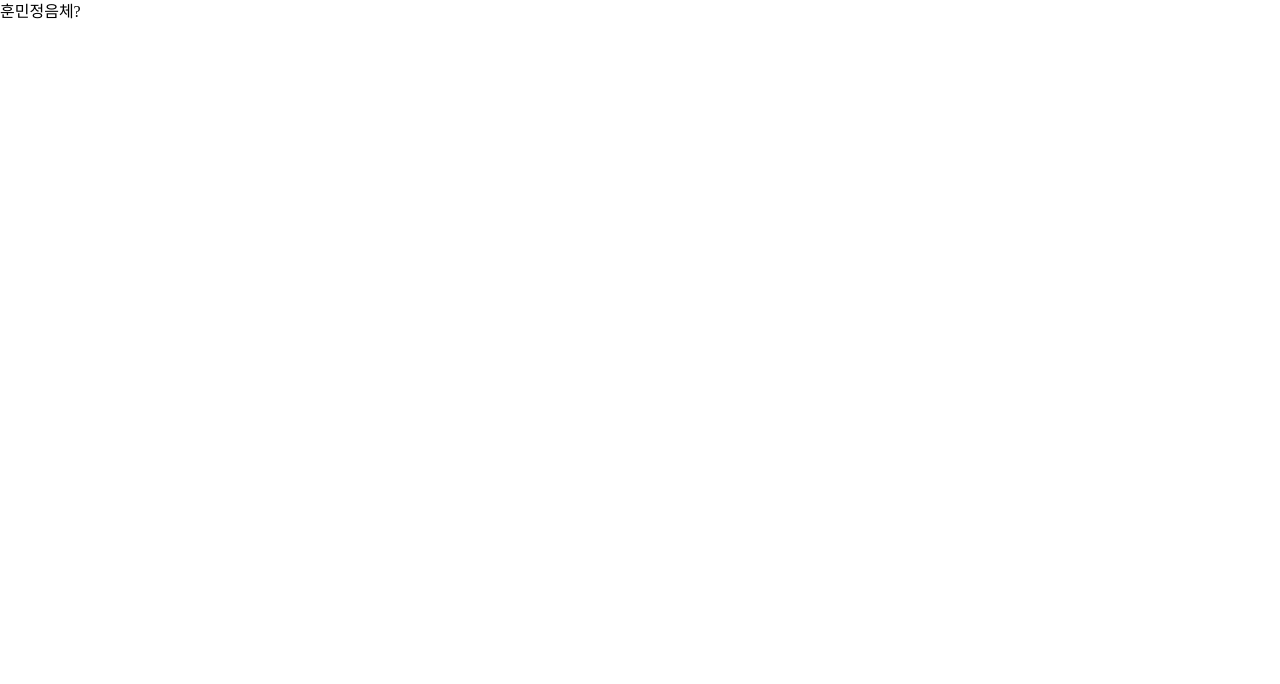
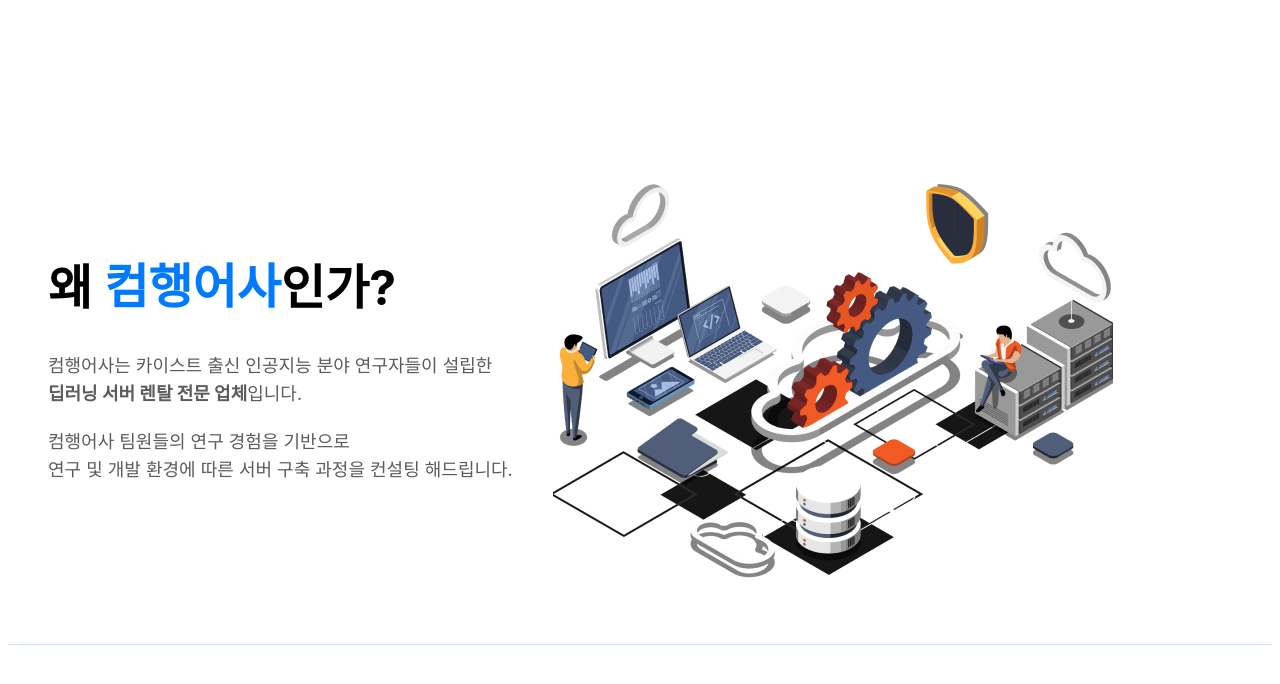
Before and after one commit to Team-Daju/Comhaengosa-WEB, a React (Create React App) app: page / in a window 1280 px wide. Shown: the top 684 px of the page. Built offline with nearby package versions, Linux system fonts and the light colour scheme; a web font is replaced by a local one.

Commit message:
[FE-01] Feat Main and setting

```diff
--- a/package.json
+++ b/package.json
@@ -34,5 +34,8 @@
       "last 1 firefox version",
       "last 1 safari version"
     ]
+  },
+  "devDependencies": {
+    "tailwind-styled-components": "^2.2.0"
   }
 }
--- a/src/App.js
+++ b/src/App.js
@@ -1,10 +1,16 @@
+import tw from "tailwind-styled-components";
+import Main from "./components/Main";
 import "./index.css"
 
+const Hr = tw.hr`
+  border-primaryColor opacity-20
+`
 
 function App() {
   return (
-    <div className="font-ebs">
-      훈민정음체?
+    <div className="mx-2">
+      <Main />
+      <Hr />
     </div>
   );
 }
--- /dev/null
+++ b/src/components/Main.js
@@ -0,0 +1,28 @@
+import React from 'react';
+
+const Main = () => {
+    return (
+        <div className='p-10 md:flex text-center md:text-left mt-36'>
+            <div className=' py-20'>
+                <div className='text-4xl md:text-5xl flex items-center font-bold justify-center md:justify-normal'>
+                    왜 <span className='font-ebs pl-3 text-primaryColor'>컴행어사</span>인가?
+                </div>
+                <div className='py-10 space-y-5 text-textColor text-lg'>
+                    <div>
+                        컴행어사는 카이스트 출신<br className='md:hidden' /> 인공지능 분야 연구자들이 설립한<br />
+                        <span className='font-bold'>딥러닝 서버 렌탈 전문 업체</span>입니다.
+                    </div>
+                    <div>
+                        컴행어사 팀원들의 연구 경험을 기반으로<br />
+                        연구 및 개발 환경에 따른 서버 구축 과정을 컨설팅 해드립니다.
+                    </div>
+                </div>
+            </div>
+            <div className='px-10'>
+                <img src="/imgs/mainImg.png" />
+            </div>
+        </div>
+    );
+};
+
+export default Main;
--- a/tailwind.config.js
+++ b/tailwind.config.js
@@ -5,7 +5,12 @@
     "./src/components/**/*.{js,jsx,ts,tsx}",
   ],
   theme: {
-    extend: {},
+    extend: {
+      colors: {
+        primaryColor: "#007BFF",
+        textColor: "#5C5C5C"
+      }
+    },
     fontFamily: {
       ebs: ["EBS훈민정음L"]
     }
```
Also changed, not shown: public/imgs/mainImg.png (added), 1 other file (tests, documents, lock files or other folders).
